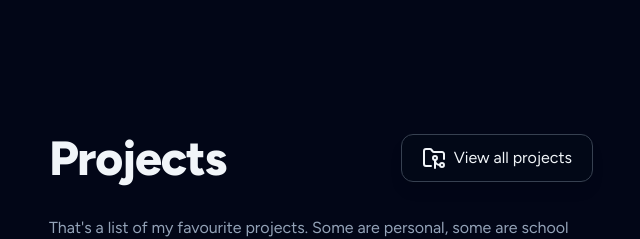
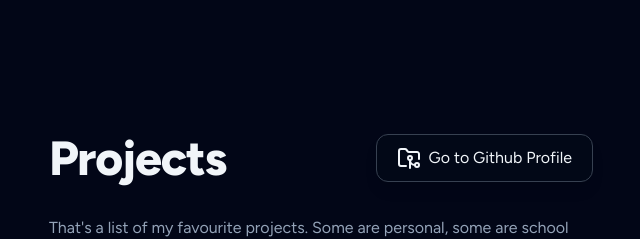
Before and after one commit to K4mp47/portfolio, a Next.js app: page / in a window 1280 px wide. Shown: the part 2580-2819 px from the top of the page, without its empty margins (319-959 px from the left). Built offline with nearby package versions, Linux system fonts and the light colour scheme; no server answers.

Commit message:
fix: fixed projects button

```diff
--- a/src/app/components/Works/works.tsx
+++ b/src/app/components/Works/works.tsx
@@ -9,10 +9,10 @@ const Works = () => {
       <div className="flex flex-row justify-between">
         <h1 id="project" className="scroll-m-20 text-4xl font-extrabold tracking-tight lg:text-5xl mb-8">Projects</h1>
         <div className="lg:hidden">
-          <Button text="View all projects" icon={<FolderGit2Icon />} link="#blank" />
+          <Button text="Go to Github Profile" icon={<FolderGit2Icon />} link="https://github.com/K4mp47" />
         </div>
         <div className="hidden lg:block">
-          <ButtonAnimated text="View all projects" icon={<FolderGit2Icon />} link="#blank" />
+          <ButtonAnimated text="Go to Github Profile" icon={<FolderGit2Icon />} link="https://github.com/K4mp47" />
         </div>
       </div>
       <div className="flex gap-2 justify-start items-center text-slate-400 mb-12">
```
